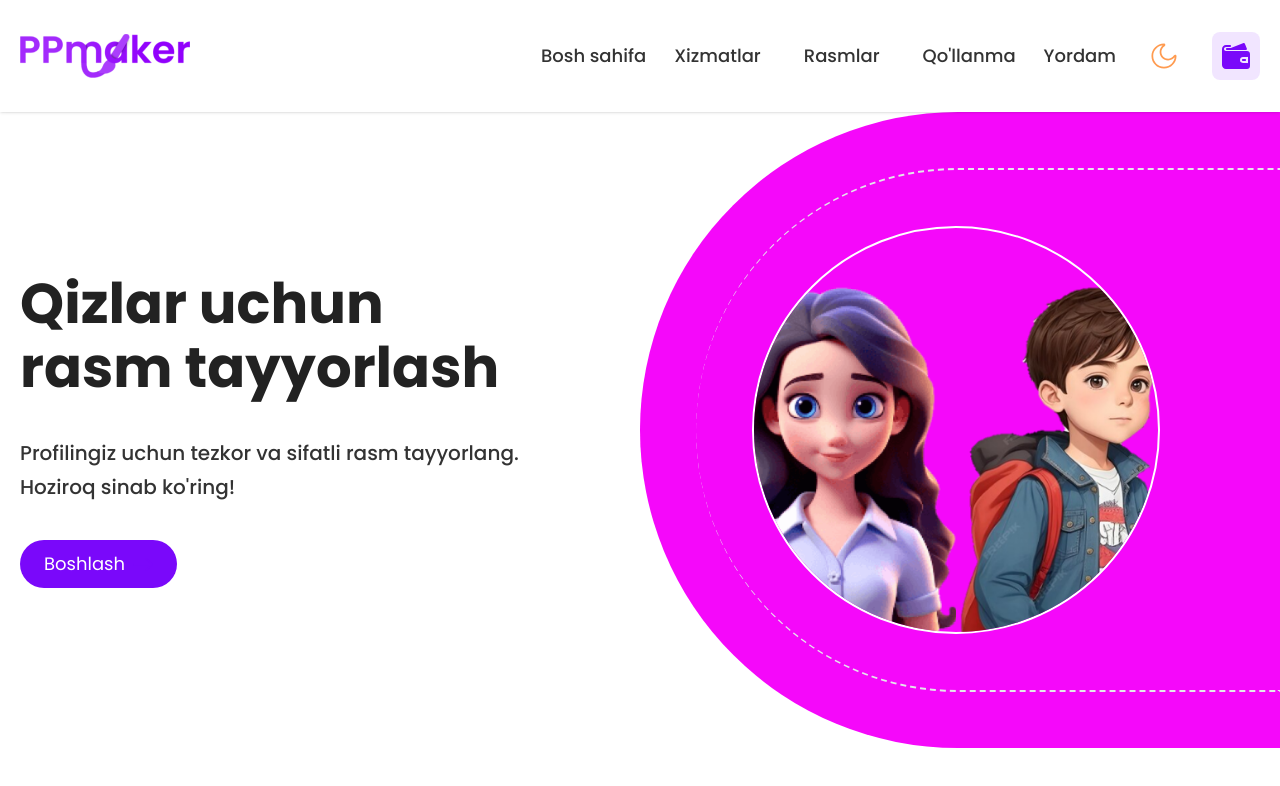
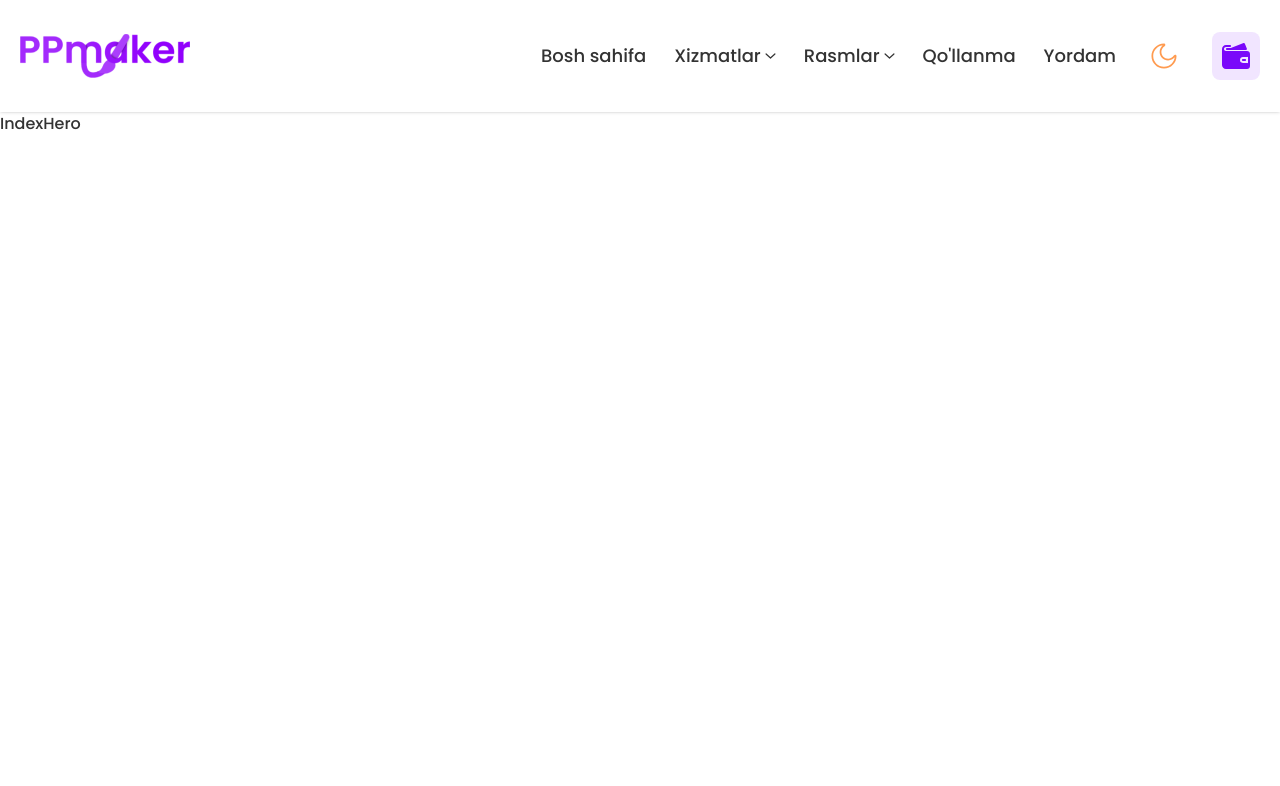
Before and after one commit to mryaxyobek/pp-maker, a React (Vite) app: page / in a window 1280 px wide. Shown: the top 786 px of the page. Built offline with nearby package versions, Linux system fonts and the light colour scheme.

Commit message:
removed hero codes

```diff
--- a/src/components/IndexHero.jsx
+++ b/src/components/IndexHero.jsx
@@ -1,58 +1,9 @@
-import React, { useState } from 'react';
-import { Link } from 'react-router-dom';
-import rightArrowIcon from '../assets/images/icons/right-arrow-icon.svg';
-import girlImg from '../assets/images/images/girl-image.png';
-import boyImg from '../assets/images/images/boy-image.png';
+import React from 'react'
 
 const IndexHero = () => {
-    const [imgShow, setImgShow] = useState(true);
-
-    let num = 1;
-    let girl = false;
-    let boy = false;
-    let pubg = false;
-
-    setInterval(() => {
-        if (num === 1) {
-            girl = true;
-            setTimeout(() => {
-                girl = false;
-                num++
-            }, 8000)
-        }
-        else if (num === 2) {
-            boy = true;
-            setTimeout(() => {
-                boy = true;
-                num = 1;
-            }, 8000)
-        }
-        console.log(num);
-    }, 8000);
-
-    return (
-        <div className=''>
-            <div className="container relative py-[160px!important]">
-                <div className="flex flex-col items-start max-w-lg space-y-9">
-                    <h1 className="">Qizlar uchun rasm tayyorlash</h1>
-                    <p className="">Profilingiz uchun tezkor va sifatli rasm tayyorlang. Hoziroq sinab ko'ring!</p>
-                    <Link href="#services-menu" className='violet-btn text-white font-poppins-regular font-normal leading-6'>
-                        Boshlash
-                        <img width={20} height={20} src={rightArrowIcon} alt="right arrow icon" className="ml-2" />
-                    </Link>
-                </div>
-                {/* right  */}
-                <div className={`${pubg ? 'bg-blue-color' : 'bg-pink-color'} transition-bg-05 py-14 pl-14 absolute top-0 h-full w-50vw rounded-l-full left-1/2`}>
-                    <div className="w-full h-full rounded-l-full border-t-2 border-dashed border-b-2 p-14">
-                        <div className='flex justify-center items-end border-2 border-white h-full w-102 rounded-full hero-circle-shape overflow-hidden'>
-                            <img width={240} height={348} src={girlImg} alt="" className={`${girl ? 'hidden' : ''} h-[348px] hero-img-animation`} />
-                            <img width={240} height={348} src={boyImg} alt="" className={`${boy ? 'hidden' : ''} h-[348px] hero-img-animation`} />
-                        </div>
-                    </div>
-                </div>
-            </div>
-        </div >
-    )
+  return (
+    <div>IndexHero</div>
+  )
 }
 
 export default IndexHero
--- a/src/index.css
+++ b/src/index.css
@@ -50,8 +50,9 @@
 
 @layer components {
   .container {
-    @apply max-w-1740 w-full mx-auto px-5 ;
+    @apply max-w-385 w-full mx-auto px-5;
   }
+
   .flex-center {
     @apply flex items-center;
   }
--- a/tailwind.config.js
+++ b/tailwind.config.js
@@ -8,8 +8,8 @@ export default {
   theme: {
     extend: {
       maxWidth: {
+        '385': '1540px',
         '250': '1000px',
-        '1740': '1740px',
       },
       width: {
         '110': '440px',
```
Also changed, not shown: src/assets/images/icons/bottom-arrow-icon.svg.
